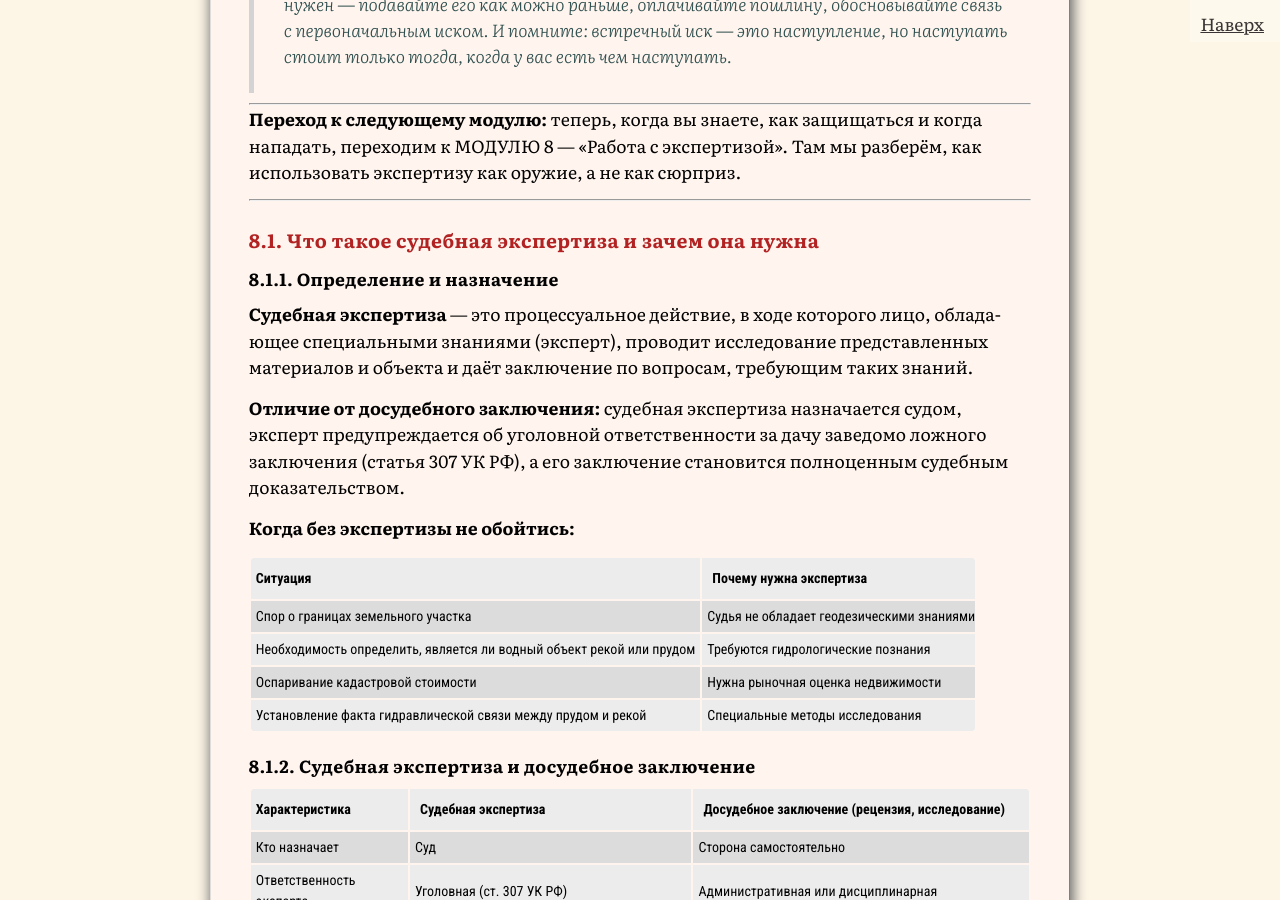
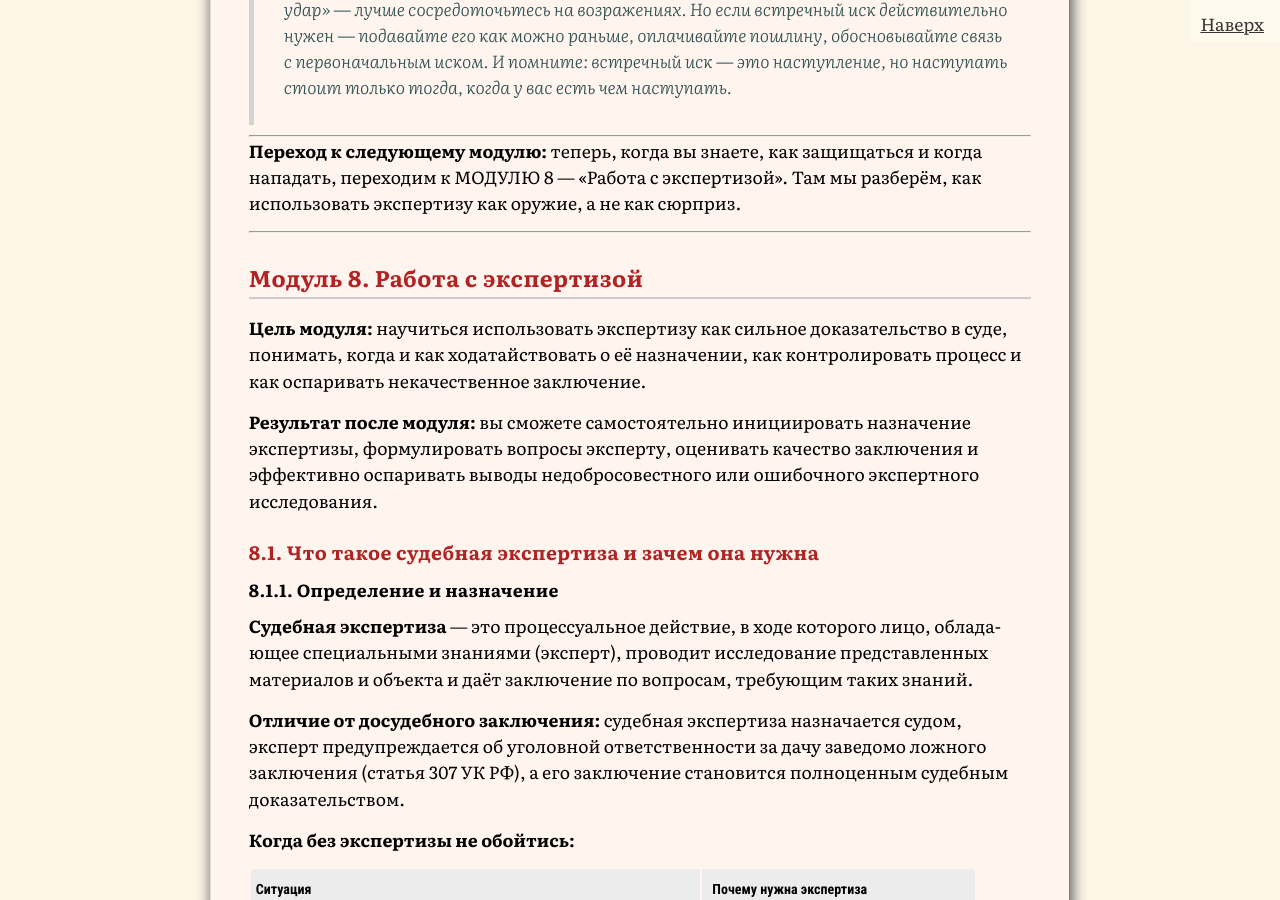
Before and after one commit to SergSi/land-use-art, a Jekyll site: the page built from _posts/2026-04-18-training.md, in a window 1280 px wide and 900 px high, scrolled down 93824 px. Built offline with Jekyll 4.4.1, drawn with Linux system fonts in a browser that asks for light colours; some web fonts are replaced; some of the changed text lies outside the part shown.

Commit message:
Update 2026-04-18-training.md

```diff
--- a/_posts/2026-04-18-training.md
+++ b/_posts/2026-04-18-training.md
@@ -3096,6 +3096,12 @@ Eсли вы не проанализировали иск — вы не знае
 
 ---
 
+## Модуль 8. Работа с экспертизой
+
+**Цель модуля:** научиться использовать экспертизу как сильное доказательство в суде, понимать, когда и как ходатайствовать о её назначении, как контролировать процесс и как оспаривать некачественное заключение.
+
+**Результат после модуля:** вы сможете самостоятельно инициировать назначение экспертизы, формулировать вопросы эксперту, оценивать качество заключения и эффективно оспаривать выводы недобросовестного или ошибочного экспертного исследования.
+
 ### 8.1. Что такое судебная экспертиза и зачем она нужна
 
 #### 8.1.1. Определение и назначение
```
